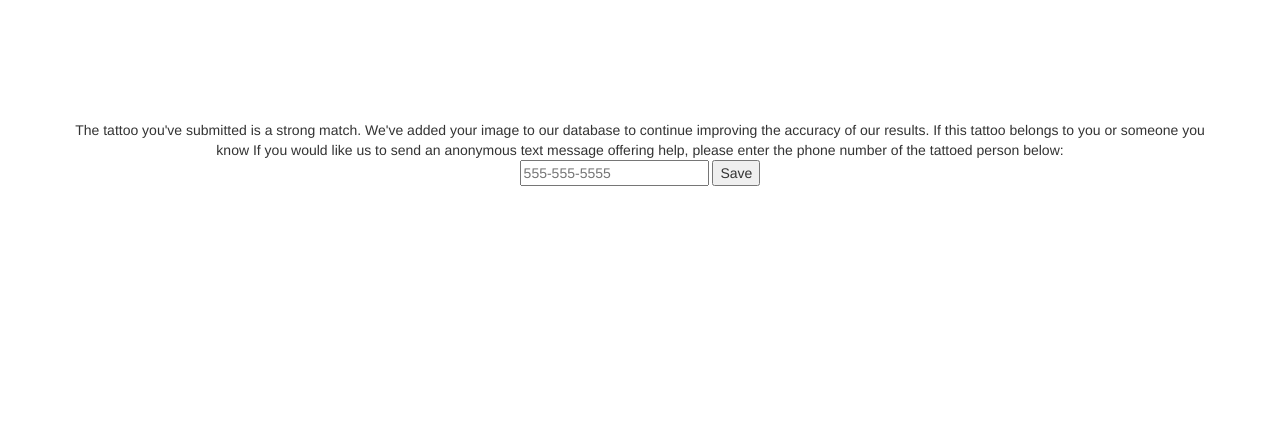
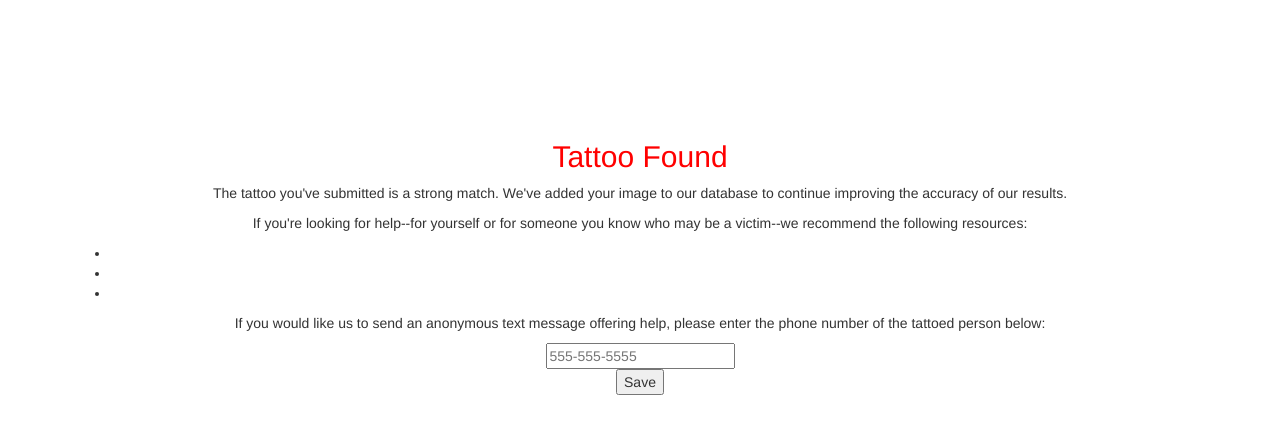
Before and after one commit to christineurban/hacking_for_humanity, a Flask app: template templates/checked-yes.html in a window 1280 px wide. Shown: the top 434 px of the page. Run offline with Flask 2, Linux system fonts and the light colour scheme; the template is opened without the code that fills it, so the values that code supplies are empty; some libraries are stand-ins or nearby versions.

Commit message:
updated formatting and copy

```diff
--- a/static/css/style.css
+++ b/static/css/style.css
@@ -9,3 +9,7 @@
     margin: 30px;
     margin-top: 50px;
 }
+
+h2 {
+    color: red;
+}
--- a/templates/checked-yes.html
+++ b/templates/checked-yes.html
@@ -3,18 +3,30 @@
 {% block title %}Image Added{% endblock %}
 {% block head %}{% endblock %}
 {% block content %}
-
+<h2>Tattoo Found</h2>
+<p>
 The tattoo you've submitted is a strong match. We've added your image to our
 database to continue improving the accuracy of our results.
+</p>
 
-If this tattoo belongs to you or someone you know
+<p>
+If you're looking for help--for yourself or for someone you know who may be a
+victim--we recommend the following resources:
+</p>
+<ul>
+    <li>
+    <li>
+    <li>
+</ul>
 
-
+<p>
 If you would like us to send an anonymous text message offering help, please
 enter the phone number of the tattoed person below:
+
     <form action="/send-text" method="POST">
         <input type="number" id="phone" name="phone-number" placeholder="555-555-5555">
+        <br>
         <input type="submit" value="Save">
     </form>
-
+</p>
 {% endblock %}
```
